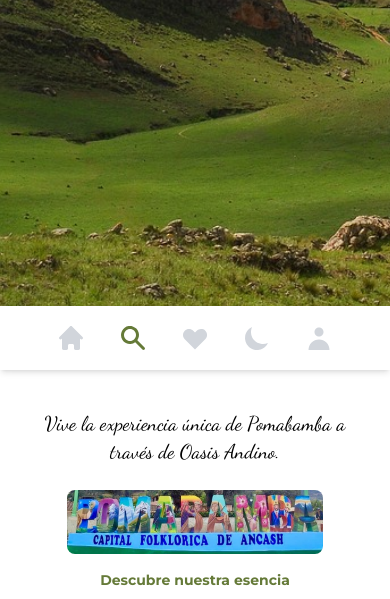
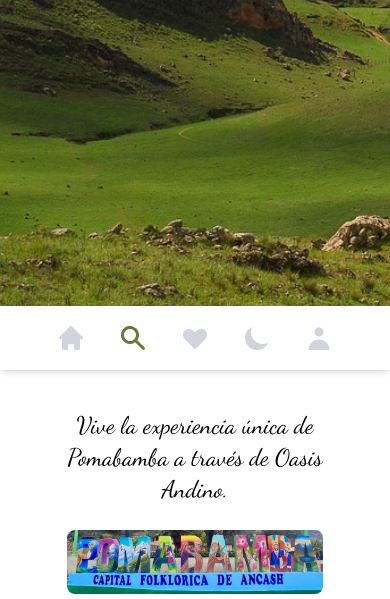
Before and after one commit to Jhosselyn11/OasisAndinoJhimy, a website: page src/index.html in a window 390 px wide. Shown: the part 474-1073 px from the top of the page. Drawn offline with Linux system fonts and the light colour scheme; a web font is replaced by a local one.

Commit message:
cambiando tamaño de letra de frase

```diff
--- a/src/index.html
+++ b/src/index.html
@@ -62,7 +62,7 @@
 
   <div class="flex flex-col items-center h-auto mt-4" id="nosotros">
     <p
-      class="mt-6 xs:text-xl sm:text-2xl md:text-3xl lg:text-3xl font-dancing  text-center mb-6 xs:w-[20rem] sm:w-[28rem] md:w-[32rem] lg:w-[35rem] dark:text-white">
+      class="mt-6 xs:text-2xl sm:text-2xl md:text-3xl lg:text-3xl font-dancing  text-center mb-6 xs:w-[20rem] sm:w-[28rem] md:w-[32rem] lg:w-[35rem] dark:text-white">
       Vive la experiencia única de Pomabamba a través de
       Oasis Andino.</p>
 
```
Also changed, not shown: src/output.css.
